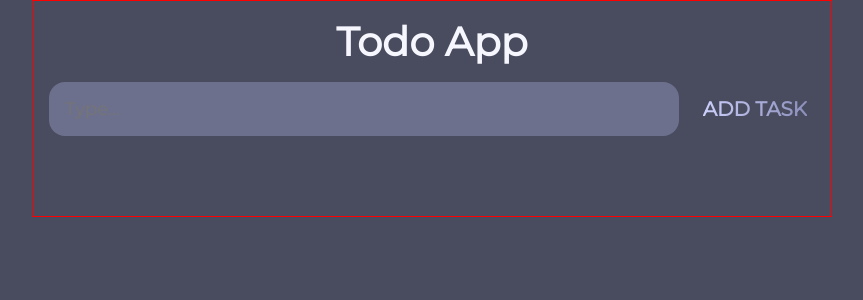
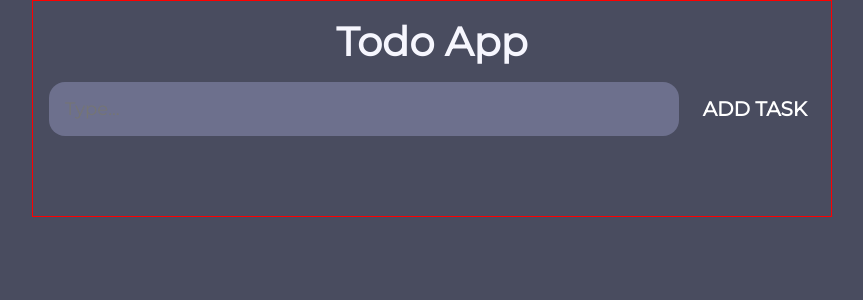
Before and after one commit to Sanyam-jhingan/Todo-App, a PHP site: page / in a window 1280 px wide. Shown: the top 300 px of the page, without its empty margins (208-1071 px from the left). Run offline with PHP 8.4, Linux system fonts and the light colour scheme.

Commit message:
fix button visibility

```diff
--- a/todo.css
+++ b/todo.css
@@ -72,10 +72,10 @@ ul {
     color: white;
     font-size: 1.25rem;
     font-weight: 700;
-    background-image: linear-gradient(to right, var(--primary-gradient-one), var(--primary-gradient-two));
+    /* background-image: linear-gradient(to right, var(--primary-gradient-one), var(--primary-gradient-two));
     background-clip: text;
     -webkit-background-clip: text;
-    -webkit-text-fill-color: transparent;
+    -webkit-text-fill-color: transparent; */
     opacity: 1;
     transition: 0.4s;
 }
@@ -170,10 +170,11 @@ button {
 }
 
 .edit-button {
-    background-image: linear-gradient(to right, var(--primary-gradient-one), var(--primary-gradient-two));
+    color: white;
+    /* background-image: linear-gradient(to right, var(--primary-gradient-one), var(--primary-gradient-two));
     background-clip: text;
     -webkit-background-clip: text;
-    -webkit-text-fill-color: transparent;
+    -webkit-text-fill-color: transparent; */
 }
 
 .delete-button {
```
